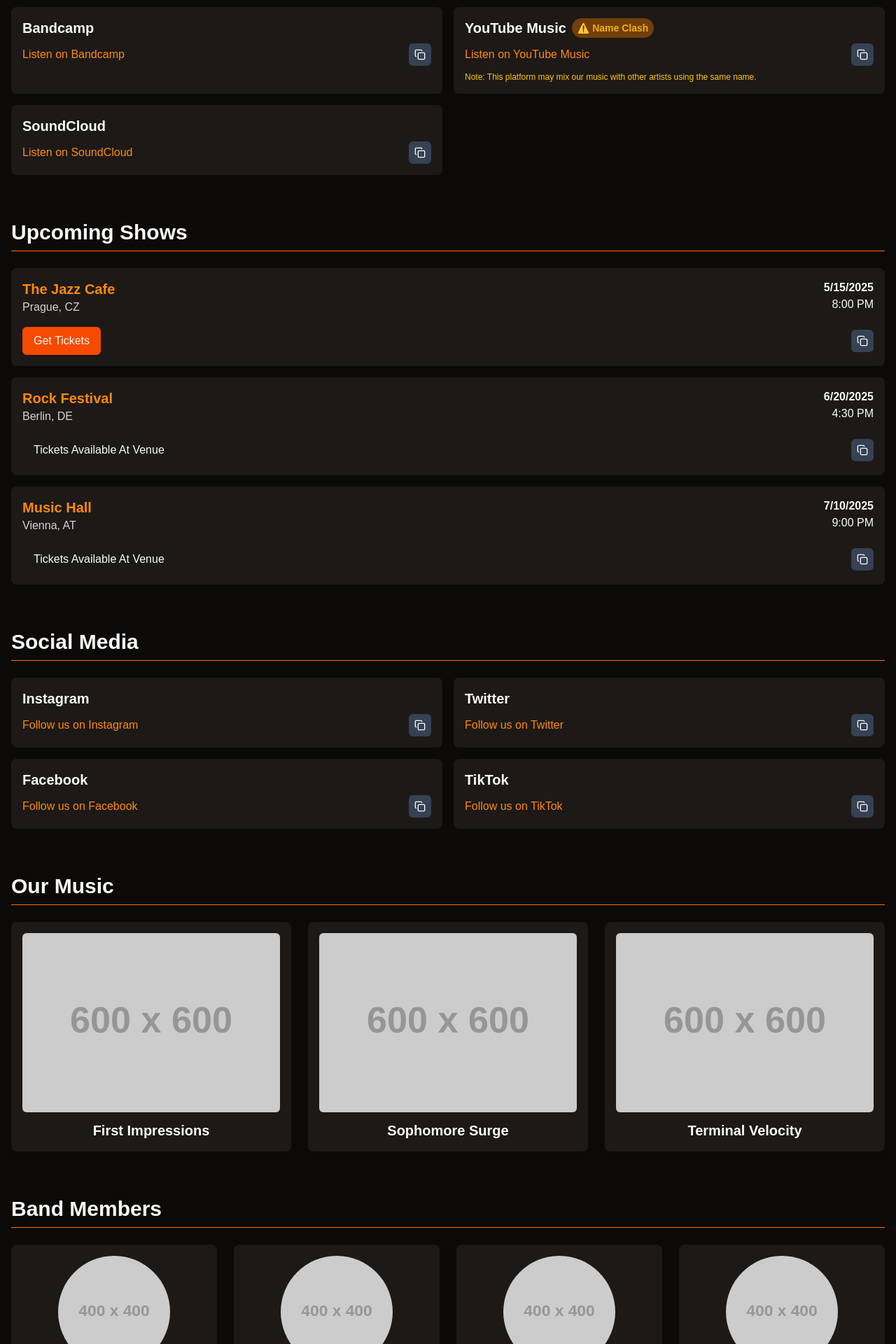
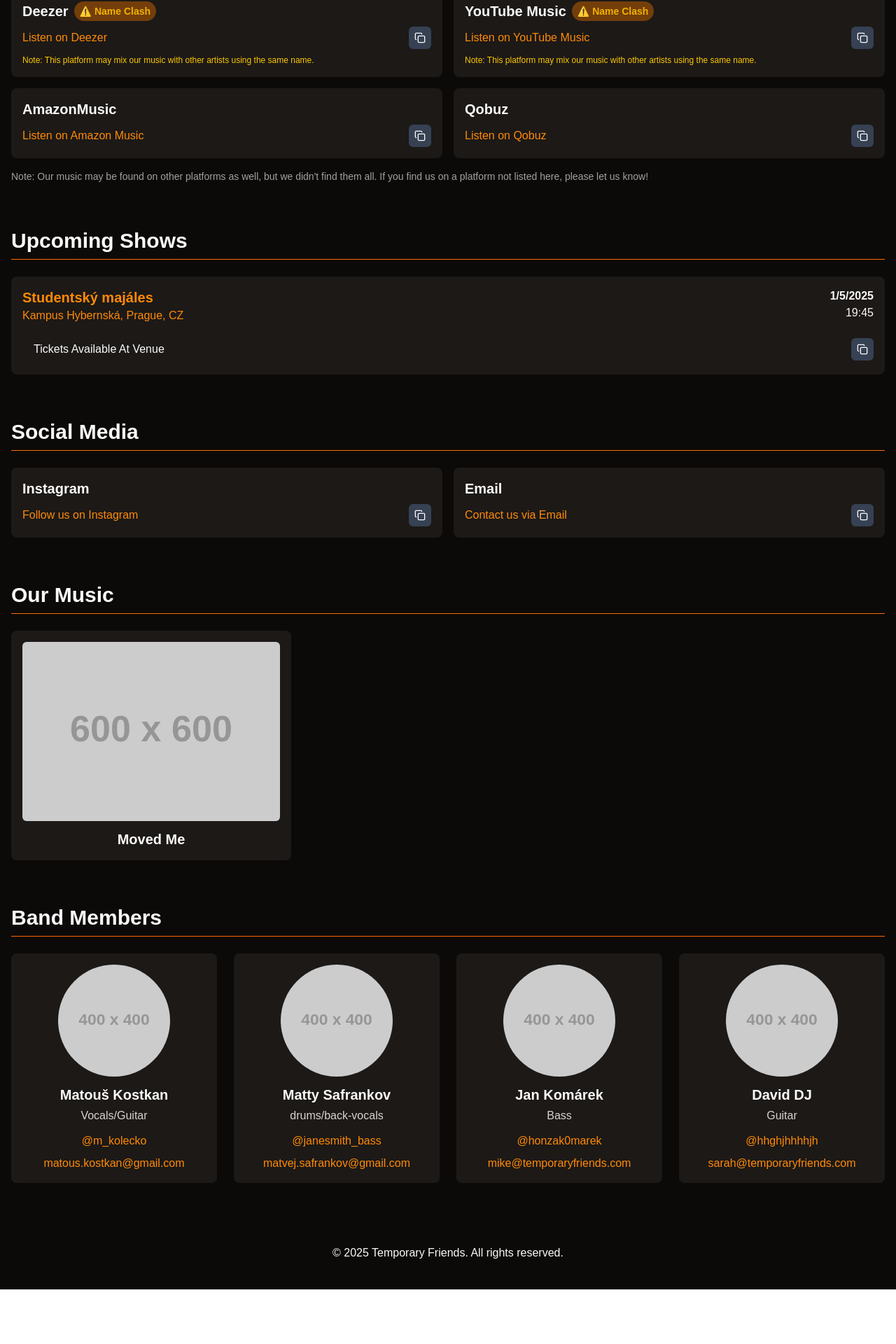
Before and after one commit to GlycerolVeinz/temps_site, a Next.js app: page / in a window 1280 px wide. Shown: the part 1079-2999 px from the top of the page at 70% size. After the commit the page ends 2921 px from the top, so only its background shows below. Built offline with nearby package versions, Linux system fonts and the light colour scheme.

Commit message:
added real data

```diff
--- a/components/BandWebsite.jsx
+++ b/components/BandWebsite.jsx
@@ -47,36 +47,36 @@
   // Band members data with placeholder images
   BAND_MEMBERS: [
     {
-      firstName: "John",
-      lastName: "Doe",
+      firstName: "Matouš",
+      lastName: "Kostkan",
       instrument: "Vocals/Guitar",
-      instagram: "johndoe_music",
-      contactEmail: "john@temporaryfriends.com",
-      photo: "https://placehold.co/400x400/333/CCC?text=John"
+      instagram: "m_kolecko",
+      contactEmail: "matous.kostkan@gmail.com",
+      photo: "https://placehold.co/400x400/333/CCC?text=Matouš"
     },
     {
-      firstName: "Jane",
-      lastName: "Smith",
-      instrument: "Bass",
+      firstName: "Matty",
+      lastName: "Safrankov",
+      instrument: "drums/back-vocals",
       instagram: "janesmith_bass",
-      contactEmail: "jane@temporaryfriends.com",
-      photo: "https://placehold.co/400x400/333/CCC?text=Jane"
+      contactEmail: "matvej.safrankov@gmail.com",
+      photo: "https://placehold.co/400x400/333/CCC?text=Matty"
     },
     {
-      firstName: "Mike",
-      lastName: "Johnson",
-      instrument: "Drums",
-      instagram: "mikejdrums",
+      firstName: "Jan",
+      lastName: "Komárek",
+      instrument: "Bass",
+      instagram: "honzak0marek",
       contactEmail: "mike@temporaryfriends.com",
-      photo: "https://placehold.co/400x400/333/CCC?text=Mike"
+      photo: "https://placehold.co/400x400/333/CCC?text=Jan"
     },
     {
-      firstName: "Sarah",
-      lastName: "Williams",
-      instrument: "Keyboards",
-      instagram: "sarahw_keys",
+      firstName: "David",
+      lastName: "DJ",
+      instrument: "Guitar",
+      instagram: "hhghjhhhhjh",
       contactEmail: "sarah@temporaryfriends.com",
-      photo: "https://placehold.co/400x400/333/CCC?text=Sarah"
+      photo: "https://placehold.co/400x400/333/CCC?text=David"
     }
   ],
 
@@ -87,36 +87,43 @@
       {
         id: "spotify",
         title: "Spotify",
-        url: "https://open.spotify.com/artist/your-id-here",
+        url: "https://open.spotify.com/artist/1hDC3ZGGpJRbvbGenpUo3g?flow_ctx=fa75a858-1724-4476-8111-fd1897057200%3A1746250300",
         linkText: "Listen on Spotify",
-        hasWrongAssociation: true
+        hasWrongAssociation: false
       },
       {
         id: "apple",
         title: "Apple Music",
-        url: "https://music.apple.com/artist/your-id-here",
+        url: "https://music.apple.com/us/artist/temporary-friends/1800877818",
         linkText: "Listen on Apple Music",
         hasWrongAssociation: false
       },
       {
-        id: "bandcamp",
-        title: "Bandcamp",
-        url: "https://temporaryfriends.bandcamp.com",
-        linkText: "Listen on Bandcamp",
-        hasWrongAssociation: false
+        id: "deezer",
+        title: "Deezer",
+        url: "https://www.deezer.com/en/album/723753291",
+        linkText: "Listen on Deezer",
+        hasWrongAssociation: true
       },
       {
         id: "youtube",
         title: "YouTube Music",
-        url: "https://music.youtube.com/channel/your-id-here",
+        url: "https://music.youtube.com/playlist?list=OLAK5uy_k-hhXig_AYySIpPntUUk01KfRnimK82wE",
         linkText: "Listen on YouTube Music",
         hasWrongAssociation: true
       },
       {
-        id: "soundcloud",
-        title: "SoundCloud",
-        url: "https://soundcloud.com/your-id-here",
-        linkText: "Listen on SoundCloud",
+        id: "amazon",
+        title: "AmazonMusic",
+        url: "https://music.amazon.com/artists/B00QT13EBQ/temporary-friends",
+        linkText: "Listen on Amazon Music",
+        hasWrongAssociation: false
+      },
+      {
+        id : "qobuz",
+        title : "Qobuz",
+        url : "https://www.qobuz.com/us-en/album/moved-me-temporary-friends/fvpwyo4ccutxa",
+        linkText : "Listen on Qobuz",
         hasWrongAssociation: false
       }
     ],
@@ -126,26 +133,14 @@
       {
         id: "instagram",
         title: "Instagram",
-        url: "https://instagram.com/temporaryfriends",
+        url: "https://www.instagram.com/_temporaryfriends.band_/",
         linkText: "Follow us on Instagram"
       },
       {
-        id: "twitter",
-        title: "Twitter",
-        url: "https://twitter.com/tempfriends",
-        linkText: "Follow us on Twitter"
-      },
-      {
-        id: "facebook",
-        title: "Facebook",
-        url: "https://facebook.com/tempfriends",
-        linkText: "Follow us on Facebook"
-      },
-      {
-        id: "tiktok",
-        title: "TikTok",
-        url: "https://tiktok.com/@temporaryfriends",
-        linkText: "Follow us on TikTok"
+        id: "email",
+        title: "Email",
+        url: "mailto:tempfrensband@gmail.com",
+        linkText: "Contact us via Email"
       }
     ],
 
@@ -153,30 +148,13 @@
     shows: [
       {
         id: 1,
-        venue: "The Jazz Cafe",
-        location: "Prague, CZ",
-        date: "2025-05-15",
-        time: "8:00 PM",
-        ticketLink: "https://example.com/tickets/1",
-        googleMapsUrl: "https://maps.google.com/?q=The+Jazz+Cafe+Prague"
-      },
-      {
-        id: 2,
-        venue: "Rock Festival",
-        location: "Berlin, DE",
-        date: "2025-06-20",
-        time: "4:30 PM",
+        venue: "Studentský majáles",
+        location: "Kampus Hybernská, Prague, CZ",
+        date: "01-05-2025",
+        time: "19:45",
         ticketLink: null,
-        googleMapsUrl: "https://maps.google.com/?q=Rock+Festival+Berlin"
-      },
-      {
-        id: 3,
-        venue: "Music Hall",
-        location: "Vienna, AT",
-        date: "2025-07-10",
-        time: "9:00 PM",
-        ticketLink: null,
-        googleMapsUrl: "https://maps.google.com/?q=Music+Hall+Vienna"
+        eventLink: "https://www.instagram.com/p/DI_jmGJI_4H/?img_index=1",
+        googleMapsUrl: "https://maps.app.goo.gl/4bxTuvEnTxXdVkt69",
       }
     ]
   }
@@ -187,19 +165,9 @@
  */
 const EPS = [
   {
-    title: "First Impressions",
+    title: "Moved Me",
     cover: "https://placehold.co/600x600/333/CCC?text=EP1",
-    songs: ["Hello World", "Digital Dreams", "Coding All Night", "Backend Blues"]
-  },
-  {
-    title: "Sophomore Surge",
-    cover: "https://placehold.co/600x600/333/CCC?text=EP2",
-    songs: ["Frontend Feelings", "CSS Cascade", "React Revelations", "Final Build"]
-  },
-  {
-    title: "Terminal Velocity",
-    cover: "https://placehold.co/600x600/333/CCC?text=EP3",
-    songs: ["Command Line", "Git Commit", "Deploy Day", "Runtime Error"]
+    songs: ["Moved Me"]
   }
 ];
 
@@ -357,16 +325,26 @@
         <div>
           <h3 className="text-xl font-bold">
             <a
+              href={show.eventLink || "#"}
+              target="_blank"
+              rel="noopener noreferrer"
+              className={`${COLOR_THEME.textAccent} ${COLOR_THEME.hoverUnderline}`}
+              title="View event details"
+            >
+              {show.venue}
+            </a>
+          </h3>
+          <p className={COLOR_THEME.textSecondary}>
+            <a
               href={show.googleMapsUrl}
               target="_blank"
               rel="noopener noreferrer"
               className={`${COLOR_THEME.textAccent} ${COLOR_THEME.hoverUnderline}`}
               title="Open in Google Maps"
             >
-              {show.venue}
+              {show.location}
             </a>
-          </h3>
-          <p className={COLOR_THEME.textSecondary}>{show.location}</p>
+          </p>
         </div>
         <div className="text-right">
           <p className="font-bold">{new Date(show.date).toLocaleDateString()}</p>
@@ -613,6 +591,10 @@
               />
             ))}
           </div>
+          <p className={`${COLOR_THEME.textMuted} text-sm mt-4`}>
+            Note: Our music may be found on other platforms as well, but we didn't find them all.
+            If you find us on a platform not listed here, please let us know!
+          </p>
         </section>
 
         {/* Upcoming Shows Section */}
```
